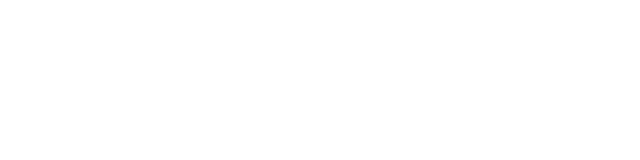
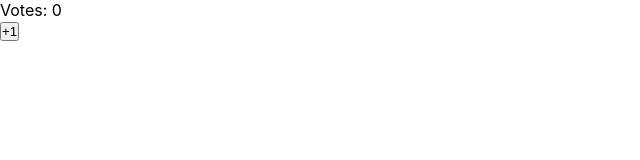
Before and after one commit to ln56b/nodeJS-express-react-comics, a React (Create React App) app in the folder front/: page /votes in a window 1280 px wide. Shown: the top 160 px of the page, without its empty margins (0-640 px from the left). Built offline with nearby package versions, Linux system fonts and the light colour scheme.

Commit message:
in progress

```diff
--- a/front/src/App.jsx
+++ b/front/src/App.jsx
@@ -2,14 +2,14 @@ import React from 'react';
 import { Route, Switch } from 'react-router-dom';
 import FetchAllComics from './components/ComicsGallery/FetchAllComics';
 import FetchComic from './components/ComicContent/FetchComic';
-import PostForm from './components/EditorForm/PostForm'
+import VoteCounter from './components/VoteCounter';
 
 function App() {
   return (
     <Switch>
       <Route exact path="/" component={FetchAllComics} />
       <Route path="/comics/:id" component={FetchComic} />
-      <Route path="/form" component={PostForm} />
+      <Route path="/votes" component={VoteCounter} />
     </Switch>
   );
 }
--- a/front/src/components/ComicsGallery/ComicsGallery.jsx
+++ b/front/src/components/ComicsGallery/ComicsGallery.jsx
@@ -2,6 +2,7 @@ import React, {  Fragment } from 'react';
 import { Link } from 'react-router-dom';
 import './ComicsGallery.css'
 import PostForm from '../EditorForm/PostForm';
+import VoteCounter from '../../components/VoteCounter';
 
 const Comics = ({ comics }) => {
   return (
@@ -9,11 +10,14 @@ const Comics = ({ comics }) => {
       <h2 className="generic-h2-title">Les dernières BD partagées</h2>
       <div className="comics-gallery-container">
         {comics.map(comic =>
-        <Link to={`/comics/${comic.id}`}>
-          <div className="comic-container">
-            <img className="comic-cover" src={comic.cover_image}  alt={comic.title}/>
-          </div>
-        </Link>
+        <Fragment>
+          <Link to={`/comics/${comic.id}`}>
+            <div className="comic-container">
+              <img className="comic-cover" src={comic.cover_image}  alt={comic.title}/>
+            </div>
+          </Link>
+          <VoteCounter comicId={comic.id} />
+        </Fragment>
           )}
       </div>
       <h2 className="generic-h2-title">Partagez vos BD préférées</h2>
--- a/front/src/components/ComicsGallery/FetchAllComics.jsx
+++ b/front/src/components/ComicsGallery/FetchAllComics.jsx
@@ -27,10 +27,6 @@ class FetchAllComics extends Component {
     });
   };
 
-  goToComicContent() {
-
-  }
-
   render() {
     return (
       <div>
--- a/front/src/components/EditorForm/PostForm.jsx
+++ b/front/src/components/EditorForm/PostForm.jsx
@@ -27,6 +27,11 @@ class PostForm extends Component {
     alert('Merci pour votre partage')
     axios.post('/api/comics', this.state )
     .then(res => console.log(res.data))
+    this.setState({
+      title: '',
+      author: '',
+      cover_image:''
+    })
   };
 
   render() {
--- /dev/null
+++ b/front/src/components/VoteCounter.jsx
@@ -0,0 +1,37 @@
+import React, { Component } from 'react';
+import axios from 'axios';
+
+class Counter extends Component {
+
+  constructor() {
+    super();
+    this.state = {
+      count: 0,
+    };
+  }
+
+  handleCounter = (value) => {
+    this.setState({count: value});
+  }
+
+  handleSubmit(e) {
+    const comicId = this.props.comicId
+    e.preventDefault();
+    alert('Merci pour votre vote')
+    axios.put(`/api/comics/${comicId}`, this.state )
+    .then(res => console.log(res.data))
+  };
+
+  render() {
+    return (
+      <div onSubmit={this.handleSubmit}>
+        <p>Votes: {this.state.count}</p>
+        <button type="submit" onClick={() =>  this.handleCounter(this.state.count + 1)}>
+          +1
+        </button>
+      </div>
+    );
+  }
+}
+
+export default Counter;
```
